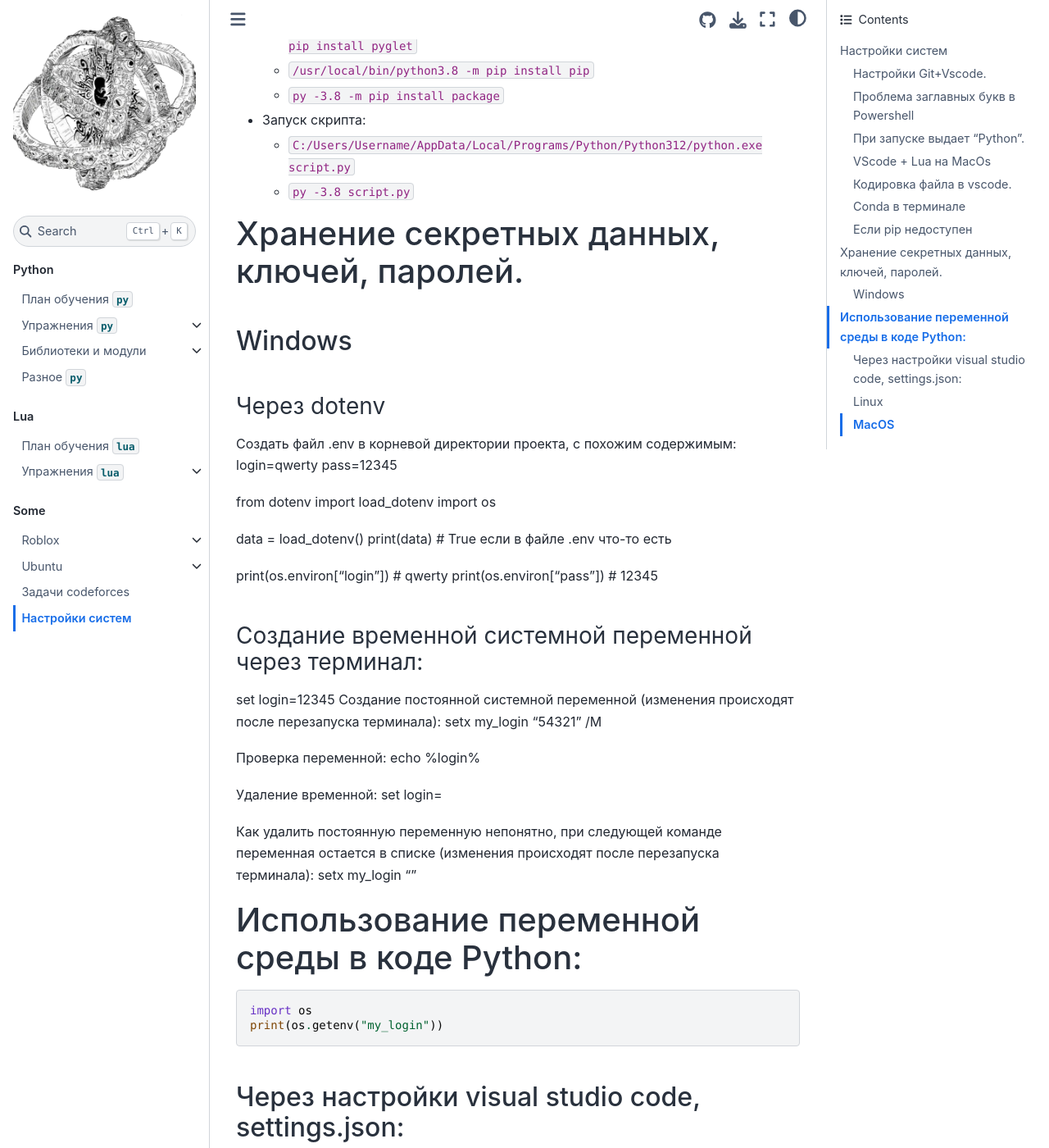
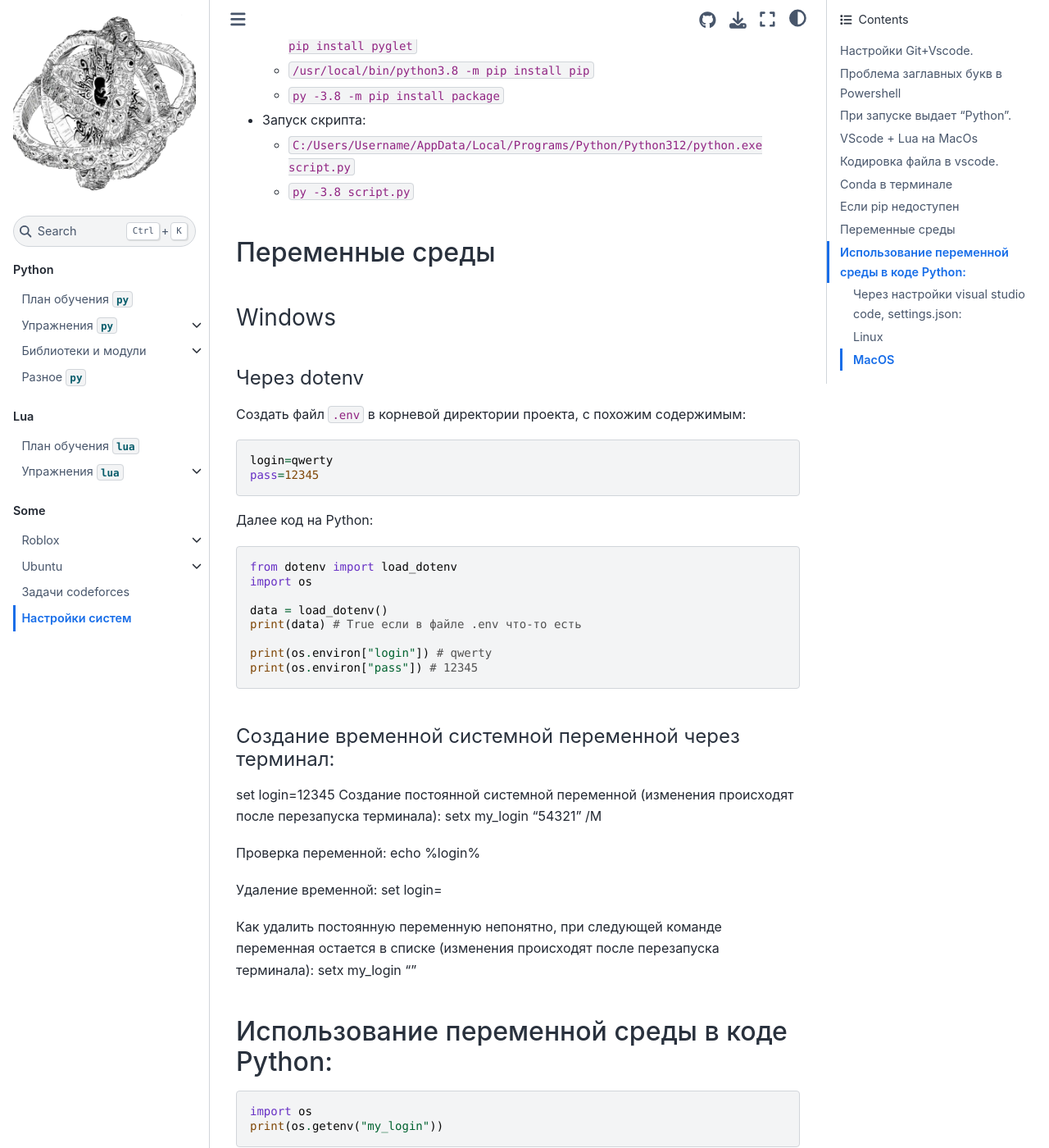
Before and after one commit to your-teach/faithpages, a Jupyter Book: the page built from Some/settings-system.md, in a window 1280 px wide and 1400 px high, scrolled down 2272 px. Shown: the whole window at 82% size. Built offline with Jupyter Book 1.0.4 settings and Sphinx 7.4.7 and the Sphinx Book theme 1.1.4, drawn with Linux system fonts in a browser that asks for light colours; pages that are not in the unit, such as notebooks, are missing from menus.

````diff
--- a/Some/settings-system.md
+++ b/Some/settings-system.md
@@ -77,15 +77,16 @@
     - `C:/Users/Username/AppData/Local/Programs/Python/Python312/python.exe script.py`
     - `py -3.8 script.py`
 
-# Хранение секретных данных, ключей, паролей.
-
-## Windows
-
-### Через dotenv
-Создать файл .env в корневой директории проекта, с похожим содержимым:
+## Переменные среды
+### Windows
+#### Через dotenv
+Создать файл `.env` в корневой директории проекта, с похожим содержимым:
+```
 login=qwerty
 pass=12345
-
+```
+Далее код на Python:
+```python
 from dotenv import load_dotenv
 import os
 
@@ -94,8 +95,9 @@ print(data) # True если в файле .env что-то есть
 
 print(os.environ["login"]) # qwerty
 print(os.environ["pass"]) # 12345
+```
 
-### Создание временной системной переменной через терминал:
+#### Создание временной системной переменной через терминал:
 set login=12345
 Создание постоянной системной переменной (изменения происходят после перезапуска терминала):
 setx my_login "54321" /M
@@ -111,13 +113,13 @@ setx my_login ""
 
 
 
-# Использование переменной среды в коде Python:
+## Использование переменной среды в коде Python:
 ```python
 import os
 print(os.getenv("my_login"))
 ```
 
-### Через настройки visual studio code, settings.json:
+#### Через настройки visual studio code, settings.json:
 ```
 "terminal.integrated.env.windows": {
     "MYLOGIN": "qwerty"
@@ -126,7 +128,7 @@ print(os.getenv("my_login"))
 ```python
 print(os.getenv("MYLOGIN"))
 ```
-## Linux
+### Linux
 
 Создание временной переменной через терминал:
 ```
@@ -167,7 +169,7 @@ source ~/.bashrc (или source ~/.zshrc).
 ```
 
 
-## MacOS
+### MacOS
 macOS обычно использует Bash или Zsh (узнать оболочку echo $SHELL)
 
 Временная переменная:
````
